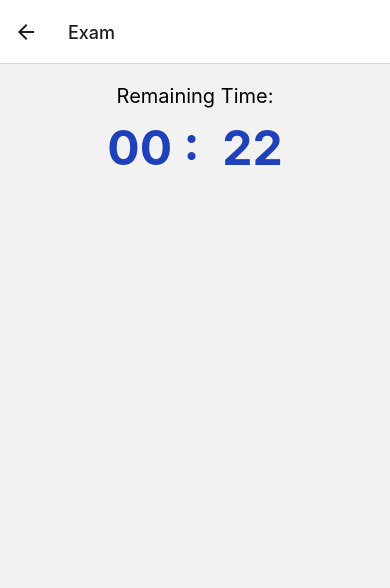
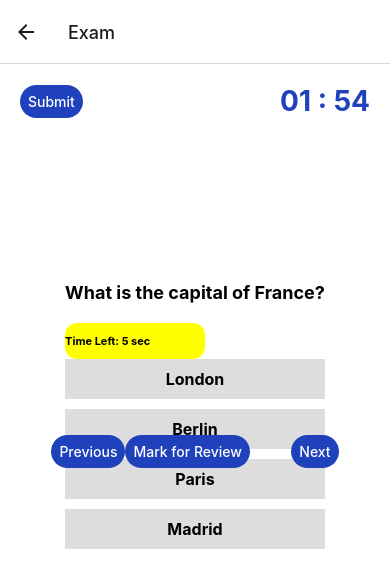
Before and after one commit to anxnyaaa/IELTS_Sections, a React Native app: screen /Exam in a window 390 px wide. Shown: the top 588 px of the page. Built offline with nearby package versions, Linux system fonts and the light colour scheme.

Commit message:
test added, to be modified

```diff
--- a/App.js
+++ b/App.js
@@ -1,21 +1,25 @@
 import React from "react";
+import { View } from "react-native";
 
 import { NavigationContainer } from "@react-navigation/native";
 import { createNativeStackNavigator } from '@react-navigation/native-stack';
 
-import Levels from "./Levels";
-import Test from "./components/Test";
+import Levels from "./Pages/Levels";
 import Stopclock from "./timer/Stopclock";
+import Testpage from "./Pages/Testpage";
+
 
 const Stack = createNativeStackNavigator();
 
 export default function App() {
   return (
-    <NavigationContainer>
-      <Stack.Navigator initialRouteName='Levels'>
-        <Stack.Screen name="Levels" component={Levels}/>
-        <Stack.Screen name="Exam" component={Stopclock}/>
-      </Stack.Navigator>
-    </NavigationContainer>
+    <>
+      <NavigationContainer>
+        <Stack.Navigator initialRouteName='Levels'>
+          <Stack.Screen name="Levels" component={Levels}/>
+          <Stack.Screen name="Exam" component={Testpage}/>
+        </Stack.Navigator>
+      </NavigationContainer>
+    </>
   )
 };
--- /dev/null
+++ b/Pages/Testpage.js
@@ -0,0 +1,102 @@
+import React from 'react';
+import { StatusBar } from "expo-status-bar";
+import { StyleSheet, View, Text, ScrollView, Pressable} from "react-native";
+import { Ionicons } from "@expo/vector-icons";
+
+import Stopclock from '../timer/Stopclock';
+import Button from '../components/Button';
+import Examtest from "../exam/Examtest"
+
+function Testpage({navigation}) {
+
+  const handleTimerEnd = () => {
+    navigation.navigate('Levels'); // Navigate to "Levels" screen
+  };
+
+  return (
+    <View style={styles.testContainer}>
+        <ScrollView showsVerticalScrollIndicator={false}>
+        <View style={styles.first}>
+            <Button name="Submit"/>
+            <Stopclock onTimerEnd={handleTimerEnd} />
+
+        </View>
+        <View style= {styles.tab}>
+          <View style={styles.tabRow}>
+            <Pressable style= {styles.qsNo} name={1}/>
+            <Pressable style= {styles.qsNo} name={2}/>
+            <Pressable style= {styles.qsNo} name={3}/>
+            <Pressable style= {styles.qsNo} name={4}/>
+            <Pressable style= {styles.qsNo} name={5}/>
+          </View>
+          <View style={styles.tabRow}>
+            <Pressable style= {styles.qsNo} name={6}/>
+            <Pressable style= {styles.qsNo} name={7}/>
+            <Pressable style= {styles.qsNo} name={8}/>
+            <Pressable style= {styles.qsNo} name={9}/>
+            <Pressable style= {styles.qsNo} name={10}/>
+          </View>
+        </View>
+        {/*<View style={styles.qs}>
+          <Text>Question 1:</Text>
+          <Text>A word or law no longer in use ?  </Text>
+        </View>*/}
+        <Examtest/>
+        <View style={styles.footer}>
+          <View style={styles.left}>
+            <Button name='Previous'/>
+            <Button name='Mark for Review'/>
+          </View>
+          <Button name='Next'/>
+        </View>
+        <StatusBar style="auto" />
+      </ScrollView>
+    </View>
+  );
+}
+
+export default Testpage;
+
+const styles = StyleSheet.create({
+  testContainer: {
+    flex: 1,
+    padding: 20,
+    backgroundColor: "#ffffff",
+    justifyContent: 'center'
+  },
+  first: {
+    flexDirection: 'row',
+    justifyContent: 'space-between',
+    alignItems: 'center',
+  },
+  footer: {
+    marginTop: 10,
+    flexDirection: 'row',
+    justifyContent: 'space-evenly',
+    gap: 10,
+  },
+  left: {
+    flexDirection: 'row',
+  },
+  tab: {
+    padding: 10,
+    flex: 1,
+    gap: 10,
+    alignItems: 'c',
+    justifyContent: 'space-between'
+  },
+  tabRow: {
+    flexDirection: 'row',
+    alignItems: 'center',
+    justifyContent: 'space-evenly',
+    gap: 10,
+  },
+  qsNo: {
+    borderColor: '#ebebeb',
+    backgroundColor: '#ffff',
+    borderRadius: 0,
+  },
+  qs: {
+
+  }
+});
--- /dev/null
+++ b/components/Button.js
@@ -0,0 +1,32 @@
+import React from 'react';
+import { Text, View, StyleSheet, Pressable } from 'react-native';
+import { Ionicons } from '@expo/vector-icons';
+
+function Button({ name }) {
+  return (
+    <View style={styles.cardContainer}>
+      <Pressable style={styles.button} android_ripple={{color: '#839efc'}}>
+        <Text style={styles.buttonText}>{name}</Text>
+      </Pressable>
+    </View>
+  );
+}
+
+export default Button;
+
+const styles = StyleSheet.create({
+  button: {
+    backgroundColor: "#1F41BB",
+    color: "white",
+    textAlign: "center",
+    justifyContent: "center",
+    alignItems: "center",
+    padding: 8,
+    borderRadius: 30,
+  },
+  buttonText: {
+    color: "white",
+    fontWeight: "500",
+    fontSize: 14
+  },
+});
--- /dev/null
+++ b/exam/Examdata.js
@@ -0,0 +1,29 @@
+export const Examdata = [
+	{
+		question: "What is the capital of France?",
+		options: ["London", "Berlin", "Paris", "Madrid"],
+		correctAnswer: "Paris",
+	},
+	{
+		question: "What is 2 + 2?",
+		options: ["3", "4", "5", "6"],
+		correctAnswer: "4",
+	},
+	{
+		question: "What is the largest ocean on Earth?",
+		options: ["Pacific Ocean", "Atlantic Ocean",
+				"Indian Ocean", "Arctic Ocean"],
+		correctAnswer: "Pacific Ocean",
+	},
+	{
+		question: "What is the tallest mountain on Earth?",
+		options: ["Mount Everest", "Mount Kilimanjaro",
+				"Mount Fuji", "Mount Denali"],
+		correctAnswer: "Mount Everest",
+	},
+	{
+		question: "What is the chemical symbol for water?",
+		options: ["H2O", "CO2", "O2", "N2"],
+		correctAnswer: "H2O",
+	},
+];
--- /dev/null
+++ b/exam/Examtest.js
@@ -0,0 +1,162 @@
+import React, { useState, useEffect } from 'react';
+import {
+	View, Text, TouchableOpacity,
+	StyleSheet
+} from 'react-native';
+
+import { Examdata } from './Examdata'
+
+const Quiz = () => {
+	const [currentQuestion, setCurrentQuestion] =
+		useState(0);
+	const [score, setScore] = useState(0);
+	const [quizCompleted, setQuizCompleted] =
+		useState(false);
+	const [timeLeft, setTimeLeft] = useState(10);
+
+	useEffect(() => {
+		const timer = setTimeout(() => {
+			if (timeLeft > 0) {
+				setTimeLeft(timeLeft - 1);
+			} else {
+				if (currentQuestion <
+					Examdata.length - 1) {
+					setCurrentQuestion(currentQuestion + 1);
+					setTimeLeft(10);
+				} else {
+					setQuizCompleted(true);
+				}
+			}
+		}, 1000);
+
+		return () => clearTimeout(timer);
+	}, [currentQuestion, timeLeft]);
+
+	const handleAnswer = (selectedOption) => {
+		if (selectedOption ===
+			Examdata[currentQuestion].correctAnswer) {
+			setScore(score + 1);
+		}
+
+		if (currentQuestion <
+			Examdata.length - 1) {
+			setCurrentQuestion(currentQuestion + 1);
+			setTimeLeft(10);
+		} else {
+			setQuizCompleted(true);
+		}
+	};
+
+	const handleRetest = () => {
+		setCurrentQuestion(0);
+		setScore(0);
+		setQuizCompleted(false);
+		setTimeLeft(10);
+	};
+	// Display questions and answers when the quiz is completed
+	const displayAnswers =
+		Examdata.map((question, index) => (
+			<View key={index}>
+				<Text style={styles.question}>
+					Question {index + 1}:
+					{Examdata[index].question}
+				</Text>
+				<Text style={styles.correctAnswer}>
+					Correct Answer:
+					{Examdata[index].correctAnswer}
+				</Text>
+
+			</View>
+		));
+
+	return (
+		<View style={styles.container}>
+			{quizCompleted ? (
+				<View>
+					<Text style={styles.score}>
+						Your Score: {score}
+					</Text>
+					<Text style={styles.question}>
+						Questions and Answers:
+					</Text>
+					{displayAnswers}
+					<TouchableOpacity
+						style={styles.retestButton}
+						onPress={handleRetest}>
+						<Text style={styles.buttonText}>
+							Retest
+						</Text>
+					</TouchableOpacity>
+				</View>
+			) : (
+				<View>
+					<Text style={styles.question}>
+						{Examdata[currentQuestion].question}
+					</Text>
+					<Text style={styles.timer}>
+						Time Left: {timeLeft} sec
+					</Text>
+					{Examdata[currentQuestion]
+						.options.map((option, index) => (
+							<TouchableOpacity
+								key={index}
+								style={styles.option}
+								onPress={() => handleAnswer(option)}
+							>
+								<Text style={styles.buttonText}>
+									{option}
+								</Text>
+							</TouchableOpacity>
+						))}
+				</View>
+			)}
+		</View>
+	);
+};
+
+export default Quiz;
+
+const styles = StyleSheet.create({
+	container: {
+		flex: 1,
+		alignItems: 'center',
+	},
+	question: {
+		fontSize: 18,
+		fontWeight: 'bold',
+		marginBottom: 20,
+	},
+	option: {
+		backgroundColor: '#DDDDDD',
+		padding: 10,
+		marginBottom: 10,
+		alignItems: 'center',
+	},
+	buttonText: {
+		fontSize: 16,
+		fontWeight: 'bold',
+	},
+	score: {
+		fontSize: 18,
+		fontWeight: 'bold',
+		marginBottom: 20,
+	},
+	retestButton: {
+		backgroundColor: 'blue',
+		padding: 10,
+		alignItems: 'center',
+	},
+	timer: {
+		fontSize: 11,
+		fontWeight: 'bold',
+		backgroundColor: 'yellow',
+		paddingVertical: 11,
+		marginRight: 120,
+		borderRadius: 12,
+
+	},
+	correctAnswer: {
+		color: 'green',
+	},
+
+});
--- a/timer/Stopclock.js
+++ b/timer/Stopclock.js
@@ -1,9 +1,9 @@
 import { useState, useEffect, useRef } from 'react';
-import { View, Text, StyleSheet, Alert } from 'react-native';
+import { View, StyleSheet, Alert } from 'react-native';
 import Time from './Time';
 
-export default function StopClock({ route, navigation }) {
-  const initialTime = 1 * 30 * 1000; // 1m in milliseconds
+export default function StopClock({ onTimerEnd }) {
+  const initialTime = 2 * 60 * 1000; // 2m in milliseconds
   const [time, setTime] = useState(initialTime);
   const [status, setStatus] = useState(1); // -1 => stopped, 1 => playing
   const showAlertRef = useRef(false);
@@ -17,18 +17,18 @@ export default function StopClock({ route, navigation }) {
           if (prevTime <= 0) {
             clearInterval(timerID);
             setStatus(-1);
-            navigation.navigate("Levels"); // Navigate back to "Levels" screen
+            onTimerEnd();
             return 0;
           }
 
-          else if (prevTime <= 10000 && !showAlertRef.current) {
+          else if (prevTime <= 20000 && !showAlertRef.current) {
             showAlertRef.current = true;
             showAlert();
           }
 
-          return prevTime - 10;
+          return prevTime - 20;
         });
-      }, 10);
+      }, 20);
     }
 
     return () => {
@@ -38,12 +38,11 @@ export default function StopClock({ route, navigation }) {
 
 
   const showAlert = () => {
-    Alert.alert('Warning!', 'Last 10 seconds left!');
+    Alert.alert('Warning!', 'Last 20 seconds left!');
   };
 
   return (
     <View style={styles.container}>
-      <Text style={styles.remText}>Remaining Time:</Text>
       <Time time={time} />
     </View>
   );
@@ -51,15 +50,8 @@ export default function StopClock({ route, navigation }) {
 
 const styles = StyleSheet.create({
   container: {
-    display: 'flex',
+    backgroundColor: '#ffffff',
     alignItems: 'center',
     justifyContent: 'center',
-    width: '100%',
   },
-  remText: {
-    margin: 10,
-    marginTop: 20,
-    fontSize: 20,
-  }
-
 });
--- a/timer/Time.js
+++ b/timer/Time.js
@@ -16,7 +16,7 @@ export default function Time({ time }) {
     return (
         <View style={styles.row}>
             <Text style={styles.time}>
-                {transformMinutes()} : <Text> </Text>{transformSeconds()}
+                {transformMinutes()} : {transformSeconds()}
             </Text>
         </View>
     );
@@ -27,7 +27,7 @@ const styles = StyleSheet.create({
         display: 'flex',
     },
     time: {
-        fontSize: 48,
+        fontSize: 28,
         fontWeight: 'bold',
         color: '#1F41BB',
     },
```
Also changed, not shown: Pages/Levels.js (renamed from Levels.js, +6 -6 lines).
